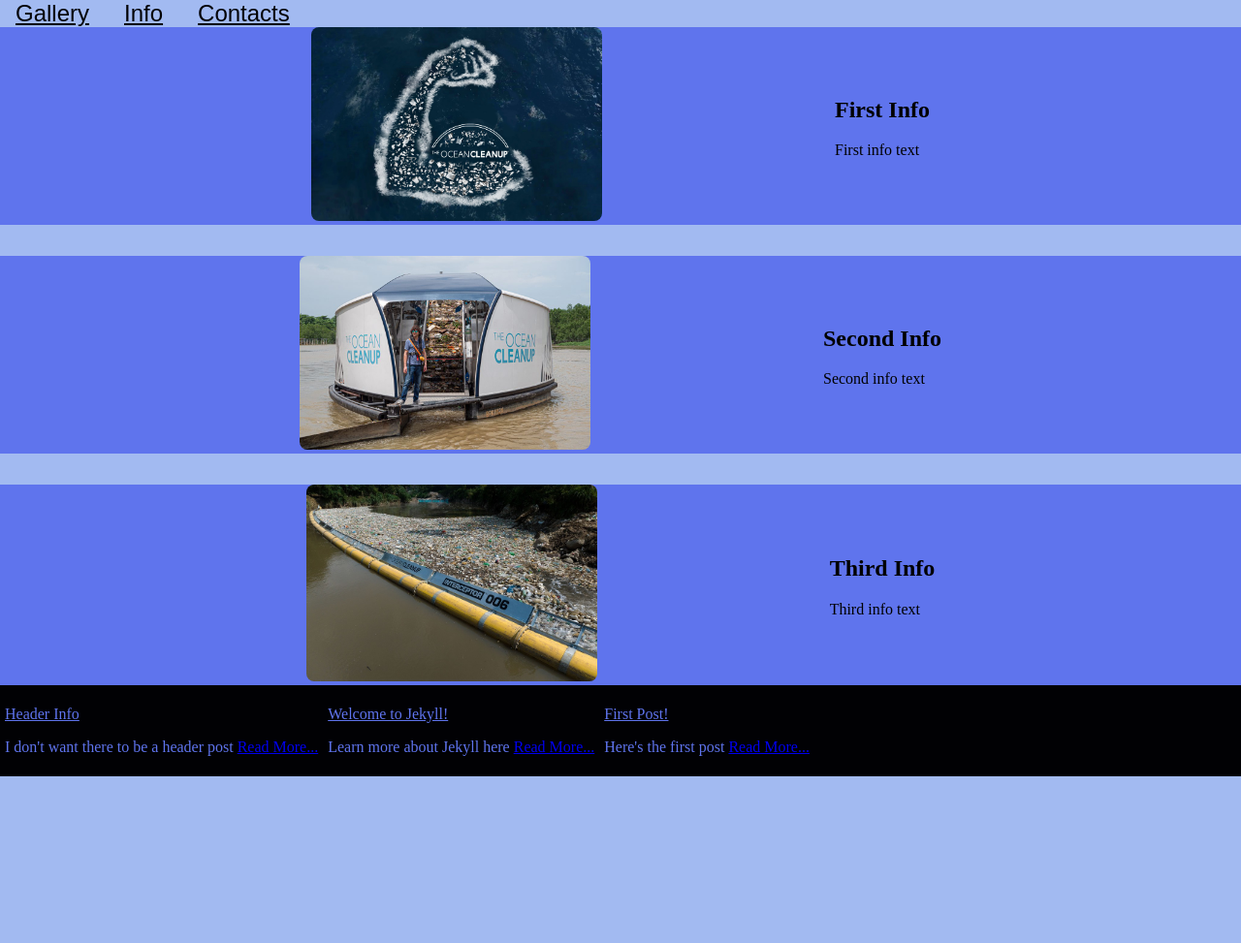
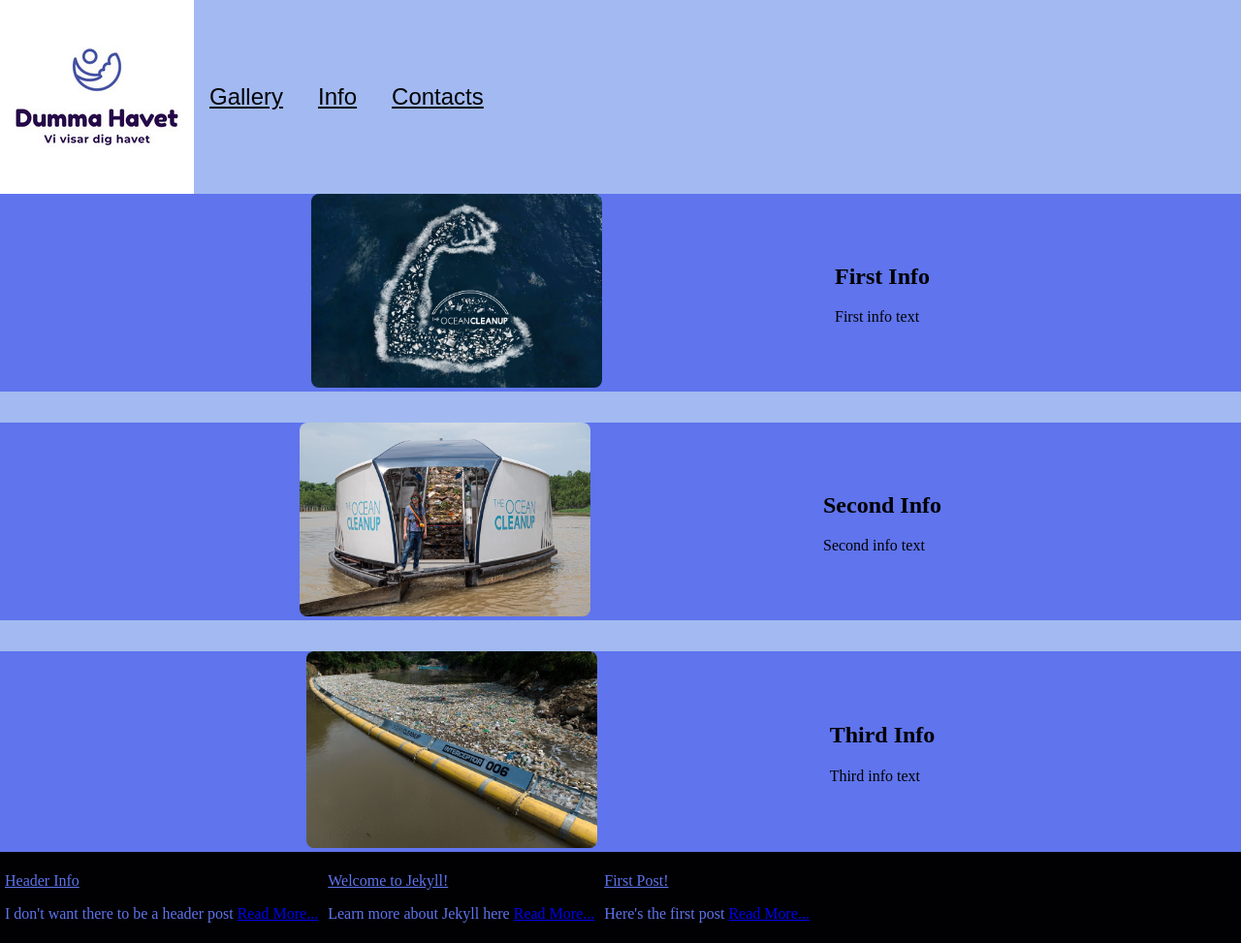
Before and after one commit to Viktor1009/Jekyll-Info, a Jekyll site: the page built from pages/5info.md, in a window 1280 px wide. Shown: the whole page at 97% size. Built offline with Jekyll 4.4.1, drawn with Linux system fonts in a browser that asks for light colours; some web fonts are replaced; before the commit the page ends 900 px from its top, so only the background shows below that.

Commit message:
finishing up with adapting everything to github

```diff
--- a/_config.yml
+++ b/_config.yml
@@ -24,8 +24,8 @@ description: >- # this means to ignore newlines until "baseurl:"
   Write an awesome description for your new site here. You can edit this
   line in _config.yml. It will appear in your document head meta (for
   Google search results) and in your feed.xml site description.
-baseurl: "" # the subpath of your site, e.g. /blog
-url: "http:///127.0.0.1/4000" # the base hostname & protocol for your site, e.g. http://example.com
+baseurl: "/Jekyll-Info" # the subpath of your site, e.g. /blog
+url: "" # the base hostname & protocol for your site, e.g. http://example.com
 twitter_username: jekyllrb
 github_username:  jekyll
 
--- a/_includes/header.html
+++ b/_includes/header.html
@@ -7,22 +7,22 @@
     <link rel="preconnect" href="https://fonts.googleapis.com">
     <link rel="preconnect" href="https://fonts.gstatic.com" crossorigin>
     <link href="https://fonts.googleapis.com/css2?family=Akaya+Kanadaka&family=Akaya+Telivigala&family=Delicious+Handrawn&display=swap" rel="stylesheet">
-    <link rel="stylesheet" href="/assets/style.css">
+    <link rel="stylesheet" href="{{site.baseurl}}/assets/style.css">
 </head>
 <body>
     <header>
         <nav id="header">
             <div id="logo">
                 <a href="/#NiceSea">
-                    <img src="{{ site.url }}/img/logo.png" alt="">
+                    <img src="{{ site.baseurl }}/img/Logo.png" alt="">
                 </a>
             </div>
             <div id="header-links">
-                <a href="{{site.url}}/#NiceSea">Gallery</a>
+                <a href="{{site.baseurl}}/#NiceSea">Gallery</a>
                 {% for page in site.pages %}
                     {% if page.permalink != "/404.html" %}
 
-                    <a href="{{page.permalink}}">{{page.title}}</a>
+                    <a href="{{site.baseurl}}{{page.permalink}}">{{page.title}}</a>
                     {% endif %}
                 {% endfor %}
             </div>
--- a/_layouts/information.html
+++ b/_layouts/information.html
@@ -4,7 +4,7 @@
         {% for article in page.articles %}
             <div class="article">
                 <div class="img-div">
-                    <img src="\img/{{article.image}}.jpg" alt="Bild för {{ article.title }}">
+                    <img src="{{site.baseurl}}/img/{{article.image}}.jpg" alt="Bild för {{ article.title }}">
                 </div>
                 <div class="text-div">
                     <h2>{{ article.title }}</h2>
```
